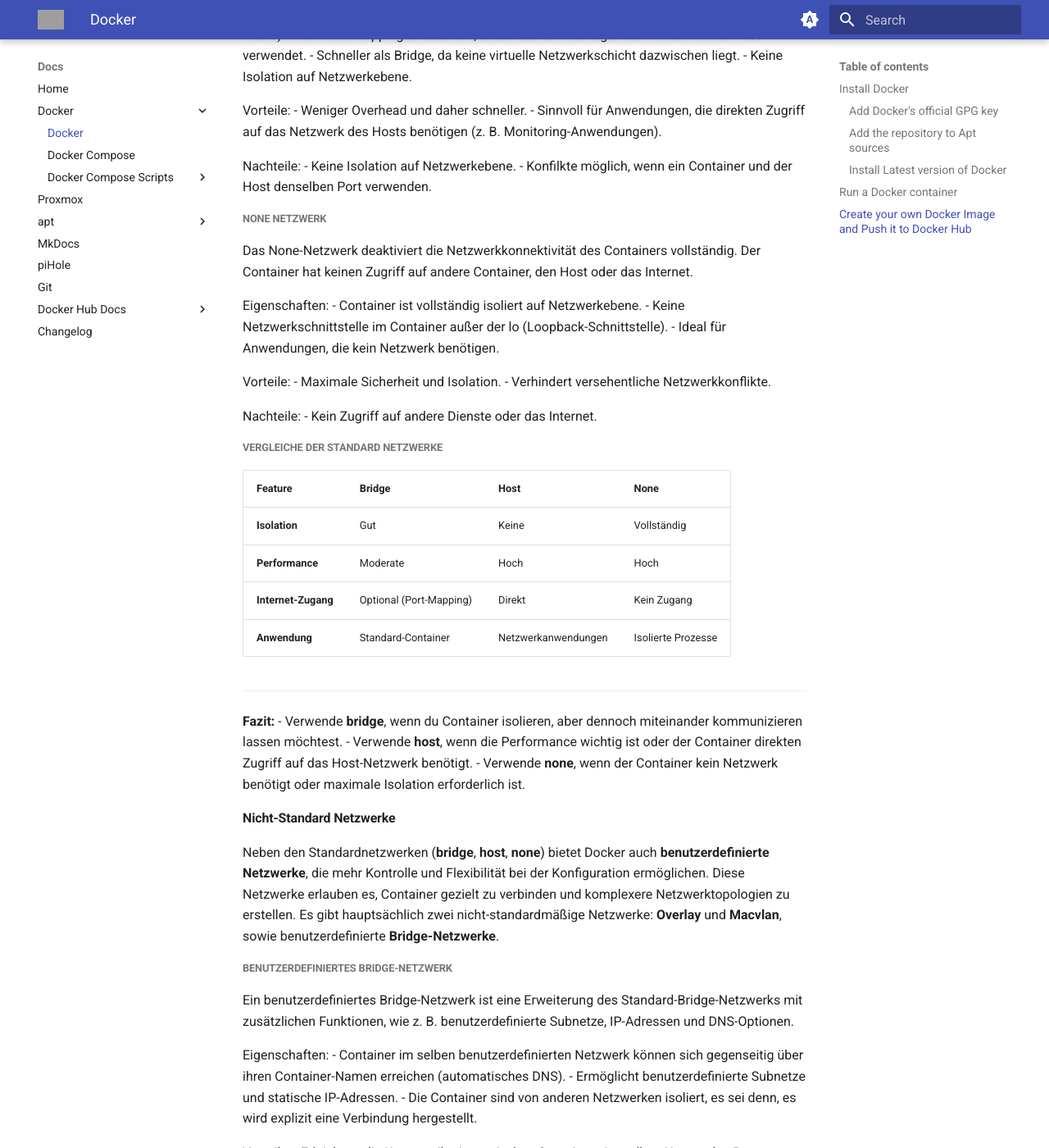
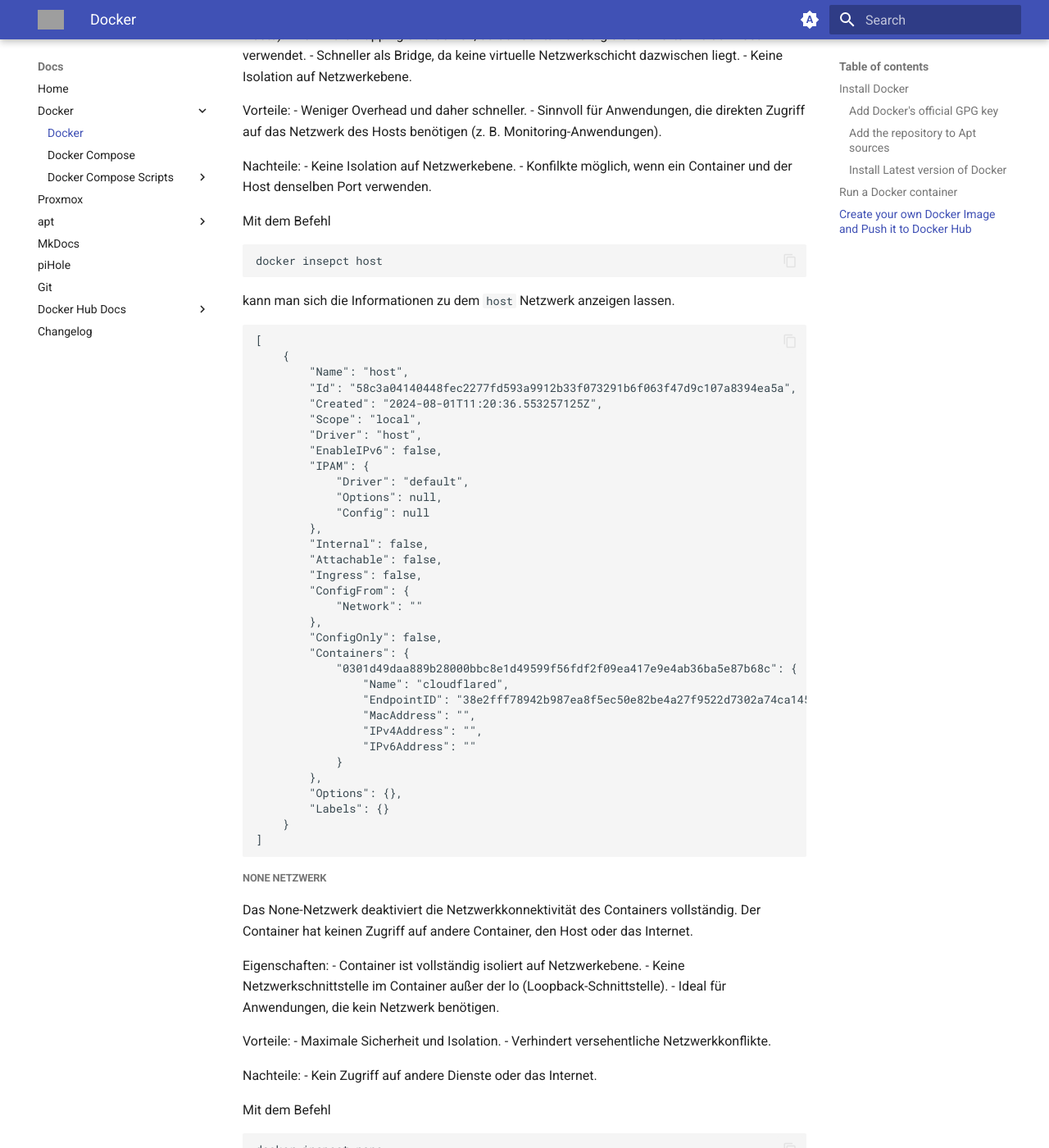
Before and after one commit to wimwenigerkind/mkdocs-wim-wenigerkind, an MkDocs documentation site: the page built from docs/docs/docker/docker.md, in a window 1280 px wide and 1400 px high, scrolled down 5614 px. Shown: the whole window at 82% size. Built offline with MkDocs 1.6.1 and Material for MkDocs 9.7.7, drawn with Linux system fonts in a browser that asks for light colours; some of the changed text lies outside the part shown; grey boxes are pictures that could not be loaded.

Commit message:
Updated the docker documentation

````diff
--- a/docs/docs/docker/docker.md
+++ b/docs/docs/docker/docker.md
@@ -136,7 +136,7 @@ docker network ls
 
 ##### Bridge Netzwerk
 
-Standard Netzwerke: `Bridge`
+Standard Netzwerke: `bridge`
 
 Das Bridge-Netzwerk ist das Standardnetzwerk, das Docker verwendet, wenn kein anderes Netzwerk explizit angegeben wird. Es ist eine virtuelle Netzwerkschnittstelle, die es Containern ermöglicht, miteinander zu kommunizieren, während sie von der Außenwelt isoliert bleiben.
 
@@ -157,7 +157,7 @@ Mit dem Befehl
 ```bash
 docker network inspect bridge
 ```
-kann man sich die Informationen des Bridge Netzwerks anzeigen lassen.
+kann man sich die Informationen zum `bridge` Netzwerk anzeigen lassen.
 
 ```json
 [
@@ -246,6 +246,48 @@ Nachteile:
 - Keine Isolation auf Netzwerkebene.
 - Konfilkte möglich, wenn ein Container und der Host denselben Port verwenden.
 
+Mit dem Befehl
+```bash
+docker insepct host
+```
+kann man sich die Informationen zu dem `host` Netzwerk anzeigen lassen.
+
+```json
+[
+    {
+        "Name": "host",
+        "Id": "58c3a04140448fec2277fd593a9912b33f073291b6f063f47d9c107a8394ea5a",
+        "Created": "2024-08-01T11:20:36.553257125Z",
+        "Scope": "local",
+        "Driver": "host",
+        "EnableIPv6": false,
+        "IPAM": {
+            "Driver": "default",
+            "Options": null,
+            "Config": null
+        },
+        "Internal": false,
+        "Attachable": false,
+        "Ingress": false,
+        "ConfigFrom": {
+            "Network": ""
+        },
+        "ConfigOnly": false,
+        "Containers": {
+            "0301d49daa889b28000bbc8e1d49599f56fdf2f09ea417e9e4ab36ba5e87b68c": {
+                "Name": "cloudflared",
+                "EndpointID": "38e2fff78942b987ea8f5ec50e82be4a27f9522d7302a74ca1452744ec0ef500",
+                "MacAddress": "",
+                "IPv4Address": "",
+                "IPv6Address": ""
+            }
+        },
+        "Options": {},
+        "Labels": {}
+    }
+]
+```
+
 ##### None Netzwerk
 
 Das None-Netzwerk deaktiviert die Netzwerkkonnektivität des Containers vollständig. Der Container hat keinen Zugriff auf andere Container, den Host oder das Internet.
@@ -261,6 +303,40 @@ Vorteile:
 
 Nachteile:
 - Kein Zugriff auf andere Dienste oder das Internet.
+
+Mit dem Befehl
+```bash
+docker inspect none
+```
+kann man sich die Informationen zu dem `none` Netzwerk anzeigen lassen.
+
+```json
+[
+  {
+    "Name": "none",
+    "Id": "e51e946b1190696a71652a49ade22ee15a0dae768e3f8e0b4e9c039f22625435",
+    "Created": "2024-08-01T11:20:36.547084166Z",
+    "Scope": "local",
+    "Driver": "null",
+    "EnableIPv6": false,
+    "IPAM": {
+      "Driver": "default",
+      "Options": null,
+      "Config": null
+    },
+    "Internal": false,
+    "Attachable": false,
+    "Ingress": false,
+    "ConfigFrom": {
+      "Network": ""
+    },
+    "ConfigOnly": false,
+    "Containers": {},
+    "Options": {},
+    "Labels": {}
+  }
+]
+```
 
 ##### Vergleiche der Standard Netzwerke
 
````
Also changed, not shown: docs/docs/changelog.md (+6 -0 lines).
